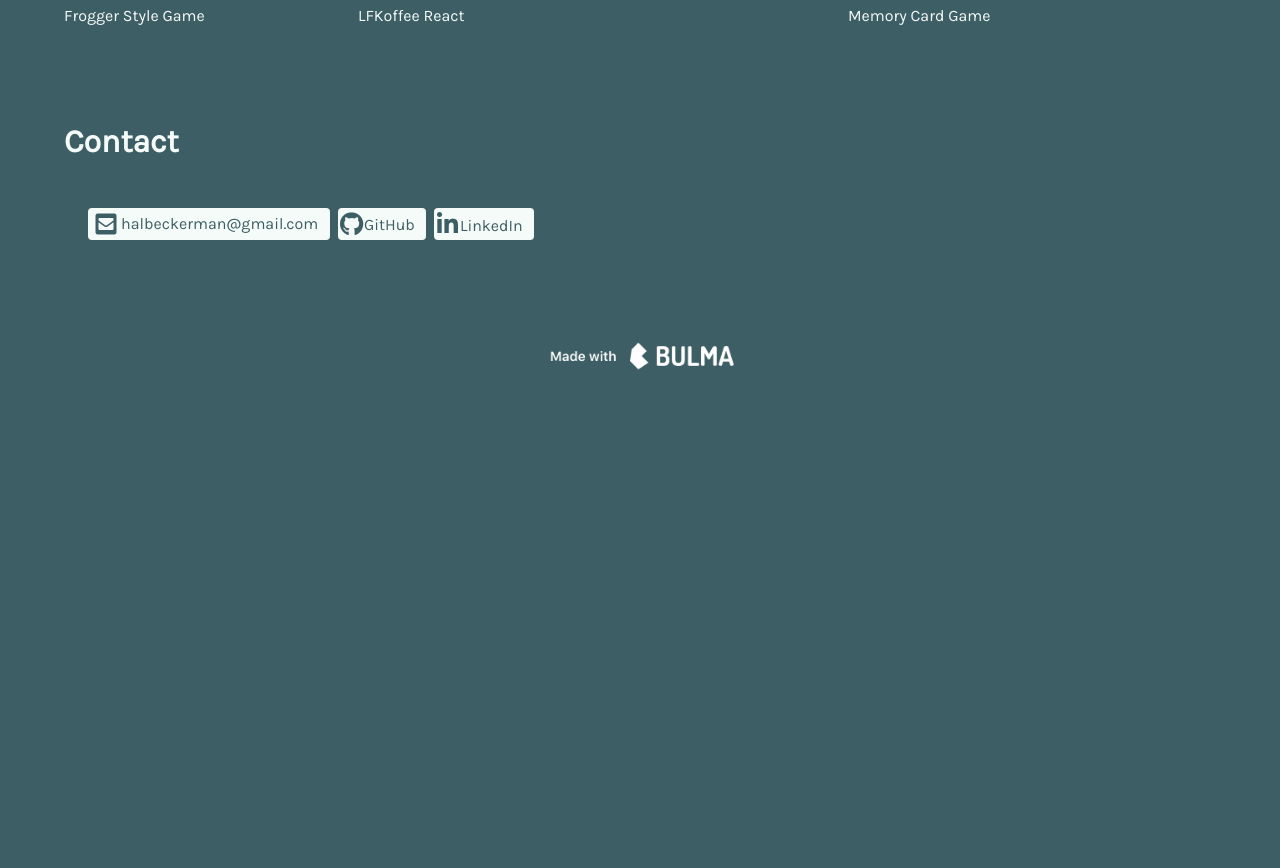
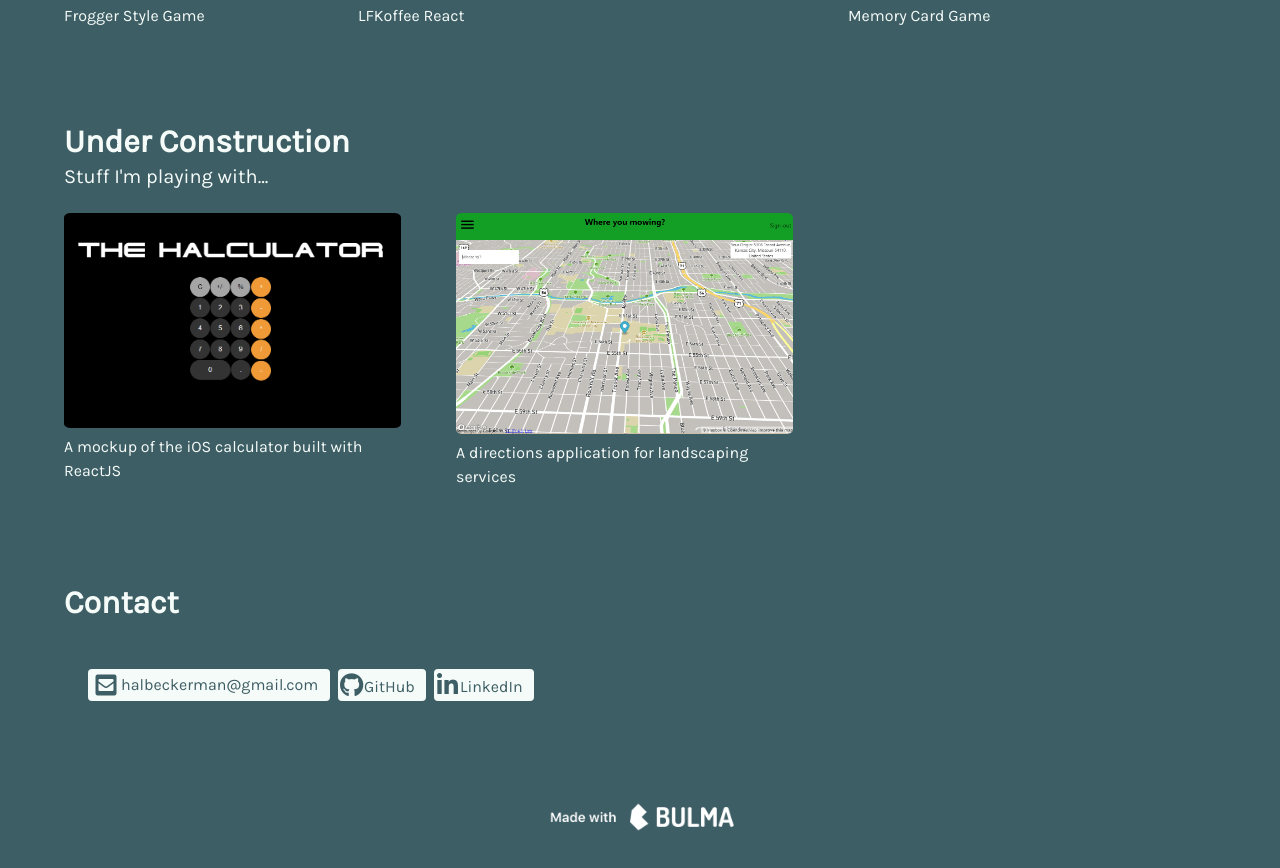
Before and after one commit to Zestymcspicy/Zestymcspicy.github.io, a website: page index.html in a window 1280 px wide. Shown: the part 1360-2228 px from the top of the page. Before the commit the page ends 1791 px from the top, so only its background shows below. Drawn offline with Linux system fonts and the light colour scheme; a web font is replaced by a local one.

Commit message:
added under construction

```diff
--- a/index.html
+++ b/index.html
@@ -103,18 +103,26 @@
       </div>
 
 
-      <!-- <div id="projects" class="section">
+      <div id="projects" class="section">
         <div class="container">
           <h1 class="title is-3">Under Construction</h1>
           <h2 class="subtitle is-5">Stuff I'm playing with...</h2>
+          <div class="tile is-ancestor">
           <div class="tile is-parent is-4">
           <a class="does-transform project tile is-child is-11" href="http://halbeckerman.net/">
             <img src="images/halculator-image.png" alt="Halcuator"/>
             <span class="project-text">A mockup of the iOS calculator built with ReactJS</span>
           </a>
+          </div>
+          <div class="tile is-parent is-4">
+          <a class="does-transform project tile is-child is-11" href="https://halbeckerman.net/react-lawn">
+            <img src="images/react-lawn-image.png" alt="React-Mapbox"/>
+            <span class="project-text">A directions application for landscaping services</span>
+          </a>
         </div>
         </div>
-      </div> -->
+        </div>
+      </div>
 
       <div id="contact" class="section">
         <div class="container">
```
Also changed, not shown: images/react-lawn-image.PNG (added).
